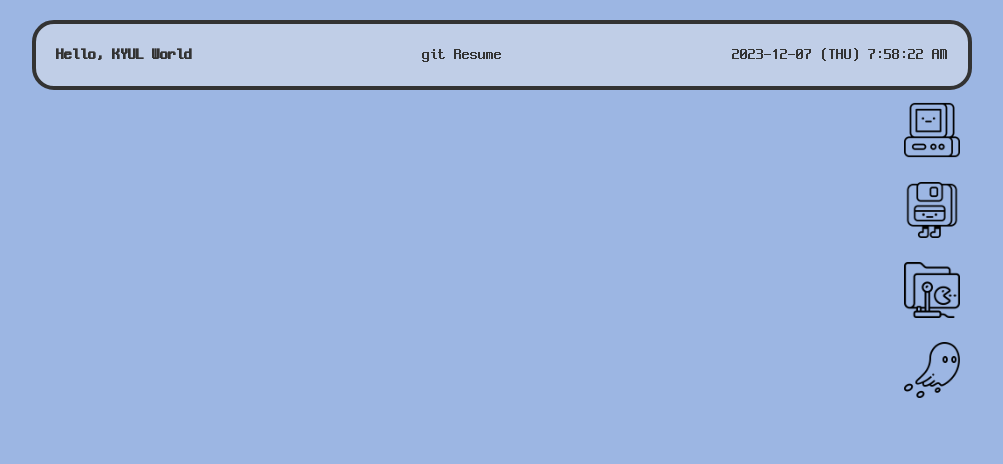
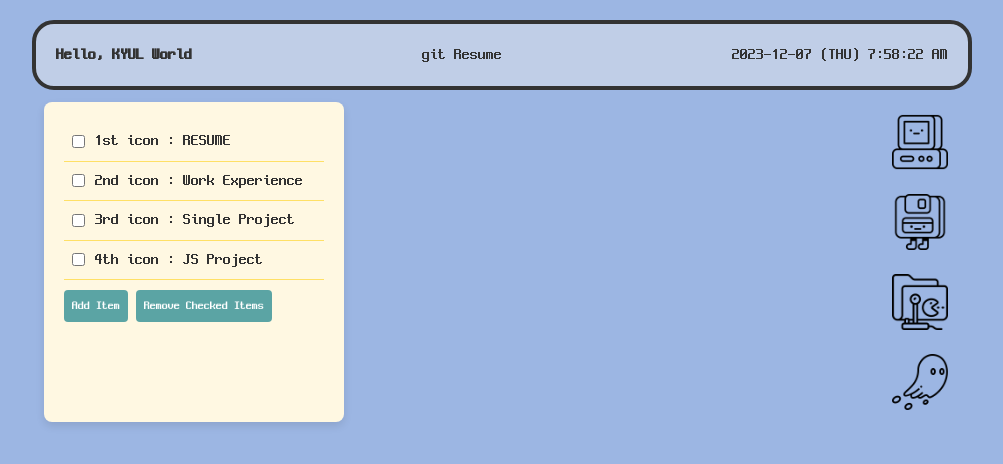
Before and after one commit to developer-kyul/developer-kyul.github.io, a plain HTML site: page index.html in a window 1280 px wide. Shown: the whole page, without its empty margins (138-1141 px from the left). Drawn offline with Linux system fonts and the light colour scheme.

Commit message:
[feat] 메모장 추가

```diff
--- a/css/style.css
+++ b/css/style.css
@@ -29,16 +29,15 @@
     background-color: #c0cee7;
   }
 
-
-  .note {
-    border: 1px solid red;
-    height: 300px;
-    width: 300px;
-    padding: 20px;
-    margin: 20px;
-    display: none;
+  article {
+    display: flex;
+    justify-content: space-between;
+    padding: 12px;
   }
 
+/* ==========
+icon_box
+===========*/
 
 .icon_box{
   display: flex;
@@ -49,6 +48,42 @@
 .icon{
   width: 80px;
   padding: 12px;
+}
+
+
+/* ==========
+체크리스트
+===========*/
+#checklist-container {
+  background-color:#fff8e2; /* 노란색 배경 */
+  box-shadow: 0 4px 8px rgba(0, 0, 0, 0.1);
+  padding: 20px;
+  width: 300px;
+  border-radius: 8px;
+  text-align: left;
+}
+
+.checklist-item {
+  padding: 8px;
+  border-bottom: 1px solid #ffe066; /* 연한 라인 */
+  display: flex;
+  align-items: center;
+}
+
+.checklist-item input {
+  margin-right: 10px;
+}
+
+#add-btn,
+#remove-btn {
+  margin-top: 10px;
+  padding: 8px;
+  background-color: #5ba4a4;
+  color: #fff;
+  border: none;
+  border-radius: 4px;
+  cursor: pointer;
+  font-family: 'neodunggeunmo', sans-serif;
 }
 
 /* ==========
--- a/index.html
+++ b/index.html
@@ -5,15 +5,29 @@
     <meta name="viewport" content="width=device-width, initial-scale=1.0">
     <title>KYUL World</title>
 
+    <!--Open Graph-->
+    <meta property="og:type" content="website" /> <!--사이트 종류-->
+    <meta property="og:site_name" content="KYUL World" /> <!--사이트 이름-->
+    <meta property="og:title" content="프론트엔드 김한결" /> <!--페이지 제목-->
+    <meta property="og:description" content="프론트엔드 김한결의 포트폴리오입니다" /> <!--사이트 설명-->
+    <meta property="og:image" content="" /> <!--사이트 이미지-->
+    <meta property="og:url" content="https://developer-kyul.github.io/" />
+
+    <!--Twitter Card-->
+    <meta property="twitter:card" content="summary" /> <!--기본 정보-->
+    <meta property="twitter:site" content="KYUL World" />
+    <meta property="twitter:title" content="프론트엔드 김한결" />
+    <meta property="twitter:description" content="프론트엔드 김한결의 포트폴리오입니다" />
+    <meta property="twitter:image" content="" />
+    <meta property="twitter:url" content="https://developer-kyul.github.io/" />
+
     <!-- css -->
     <link rel="stylesheet" href="./css/reset.css">
     <link rel="stylesheet" href="./css/common.css">
     <link rel="stylesheet" href="./css/style.css">
+</head>
 
-
-</head>
 <body>
-
     <div class="inner">
         <!-- navigation bar -->
         <nav>
@@ -33,14 +47,35 @@
             <div id="current-date-time"></div>
         </header>
 
-        <!-- 본문 영역 -->
+
 <article>
-            <div class="note">
+
+
+        <!-- 체크리스트 -->
+        <div id="checklist-container">
+            <div class="checklist-item">
+            <input type="checkbox" id="item1" onchange="updateStatus('item1')">
+            <label for="item1">1st icon : RESUME</label>
             </div>
-        </article>
+            <div class="checklist-item">
+            <input type="checkbox" id="item2" onchange="updateStatus('item2')">
+            <label for="item2">2nd icon : Work Experience</label>
+            </div>
+            <div class="checklist-item">
+            <input type="checkbox" id="item3" onchange="updateStatus('item3')">
+            <label for="item3">3rd icon : Single Project</label>
+            </div>
+            <div class="checklist-item">
+                <input type="checkbox" id="item4" onchange="updateStatus('item4')">
+                <label for="item4">4th icon : JS Project </label>
+            </div>
+
+            <button id="add-btn" onclick="addItem()">Add Item</button>
+            <button id="remove-btn" onclick="removeItem()">Remove Checked Items</button>
+        </div>
 
             <!-- 오른쪽 icon -->
-        <article class="icon_box">
+            <div class="icon_box">
                 <!-- 이력서 -->
                 <a href="#" onclick="">
                     <img class="icon" src="./img/computer.png" alt="">
@@ -60,7 +95,9 @@
                 <a href="#" onclick="openPopup()">
                     <img class="icon" src="./img/ghost.png" alt="">
                 </a>
+            </div>
     </article>
+
 </div>
 
     <!-- 팝업 포트폴리오 -->
--- a/js/main.js
+++ b/js/main.js
@@ -55,3 +55,35 @@
   function closePopup() {
     document.getElementById('popup_portfolio').style.display = 'none';
   }
+
+  //체크리스트
+  function updateStatus(itemId) {
+    var checkbox = document.getElementById(itemId);
+    var label = document.querySelector('label[for="' + itemId + '"]');
+
+    if (checkbox.checked) {
+      label.style.textDecoration = 'line-through';
+    } else {
+      label.style.textDecoration = 'none';
+    }
+  }
+
+  function addItem() {
+    var newItemId = 'item' + (document.querySelectorAll('.checklist-item').length + 1);
+    var newItem = document.createElement('div');
+    newItem.className = 'checklist-item';
+    newItem.innerHTML = `
+      <input type="checkbox" id="${newItemId}" onchange="updateStatus('${newItemId}')">
+      <label for="${newItemId}">New Task</label>
+    `;
+    document.getElementById('checklist-container').insertBefore(newItem, document.getElementById('add-btn'));
+  }
+
+  function removeItem() {
+    var checkboxes = document.querySelectorAll('.checklist-item input[type="checkbox"]');
+    checkboxes.forEach(function (checkbox) {
+      if (checkbox.checked) {
+        checkbox.parentElement.remove();
+      }
+    });
+  }
```
Lines whose indentation alone changed are shown as unchanged.
